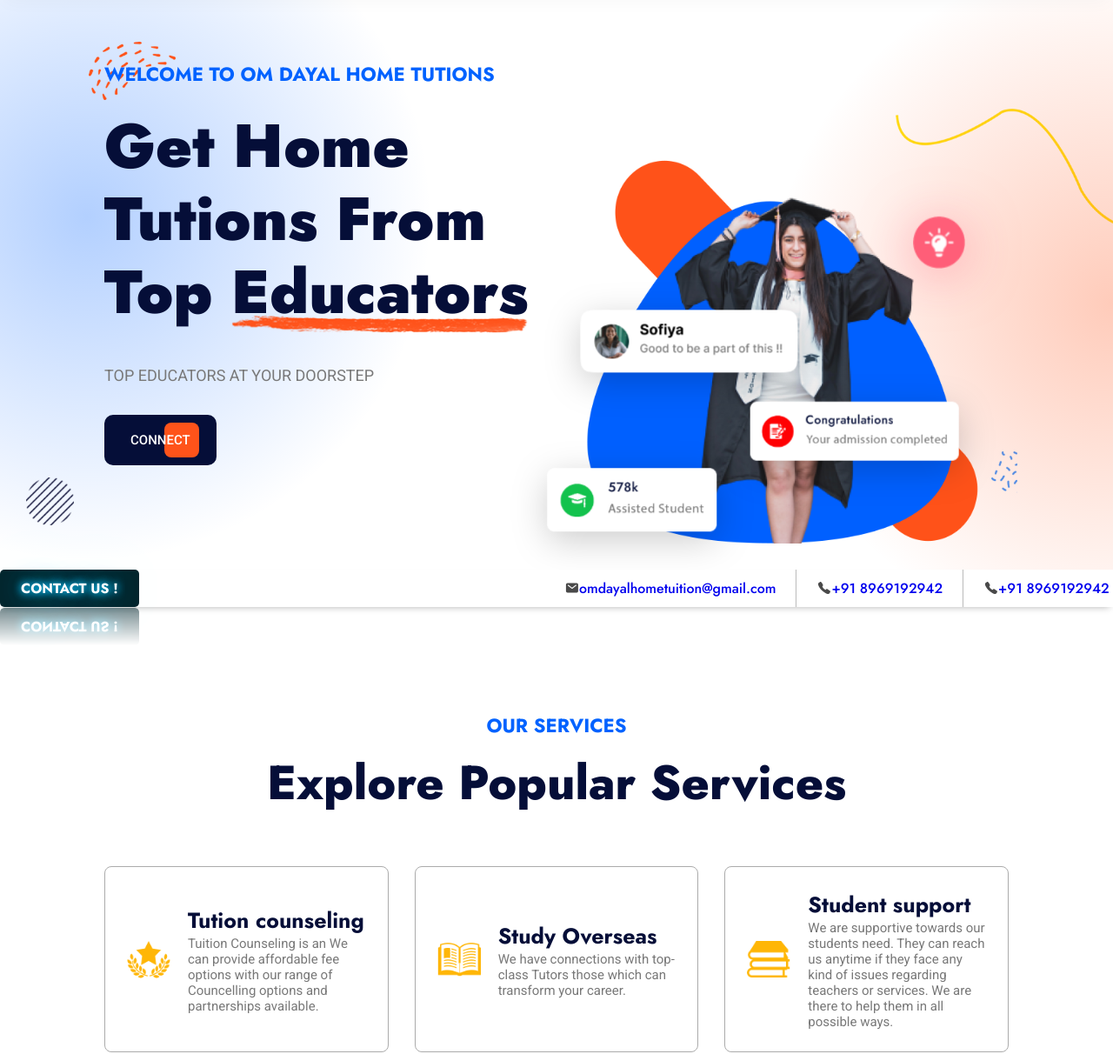
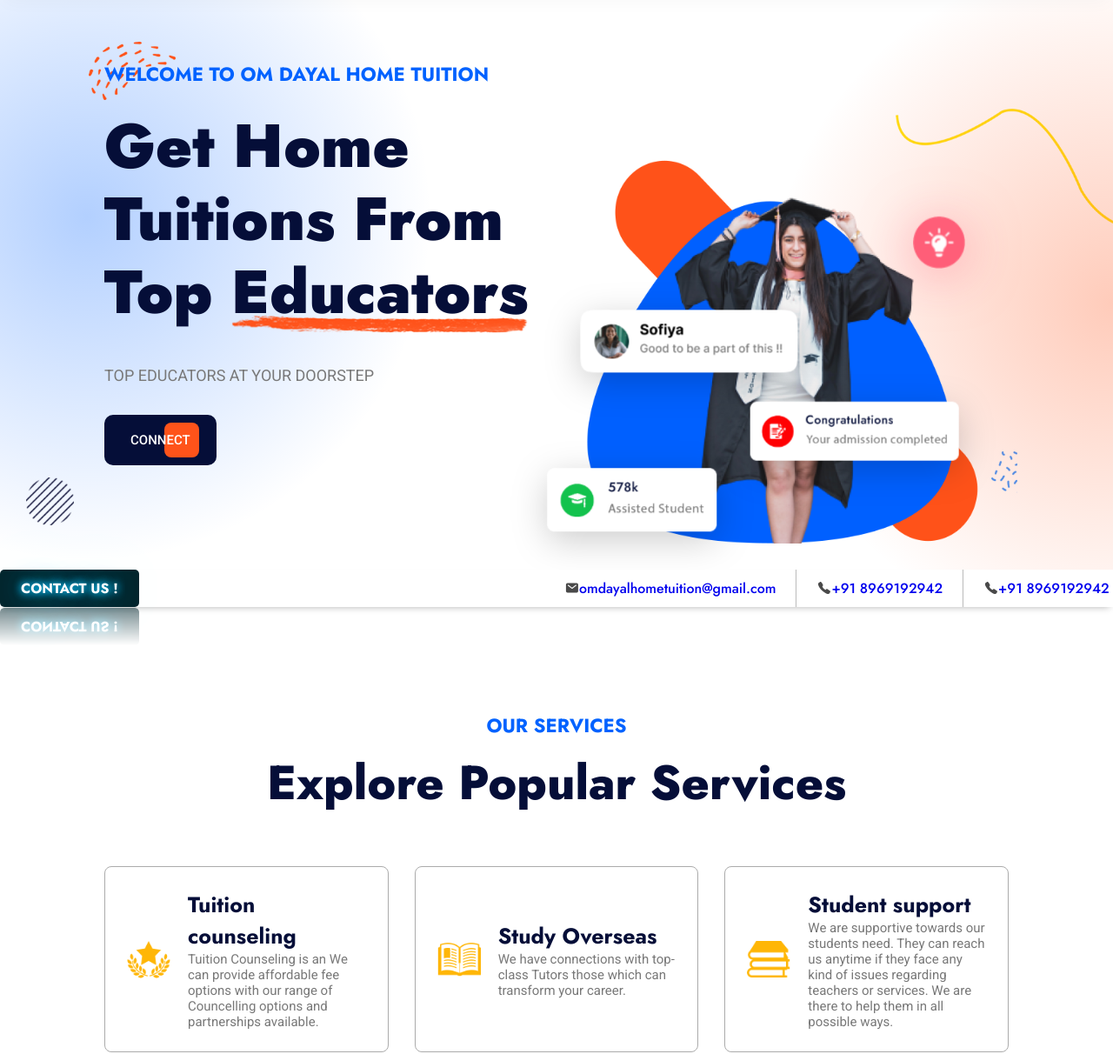
Before and after one commit to RoHIT4Kr7/omdayal-frontend, a website: page index.html in a window 1280 px wide. Shown: the part 121-1333 px from the top of the page at 87% size. Drawn offline with nearby package versions, Linux system fonts and the light colour scheme.

Commit message:
Third change made

```diff
--- a/index.html
+++ b/index.html
@@ -413,10 +413,10 @@
 
         <div class="home-left">
 
-          <p class="section-subtitle">Welcome To Om Dayal Home Tutions</p>
+          <p class="section-subtitle">Welcome To Om Dayal Home Tuition</p>
 
           <h1 class="main-heading">
-            Get Home Tutions From Top
+            Get Home Tuitions From Top
             <span class="underline-img">Educators <img src="./assets/images/banner-line.png" alt="line"></span>
           </h1>
 
@@ -544,7 +544,7 @@
 
             <div class="course-category-content">
               <h3 class="category-title">
-                <a href="#">Tution counseling</a>
+                <a href="#">Tuition counseling</a>
               </h3>
 
               <p class="category-subtitle">Tuition Counseling is an We can provide affordable fee options with our range of Councelling options
@@ -898,7 +898,7 @@
             <div class="instructor-img-box">
 
               <a href="https://github.com/baaghinitesh" target="_blank" rel="noopener noreferrer">
-                <img src="./assets/images/Nitesh1.jpg" alt="CEO Sumit singh">
+                <img src="./assets/images/Nitesh2.jpg" alt="CEO Sumit singh">
               </a>
 
 
```
Also changed, not shown: assets/images/Nitesh1.jpg (deleted), assets/images/Nitesh2.jpg (added).
